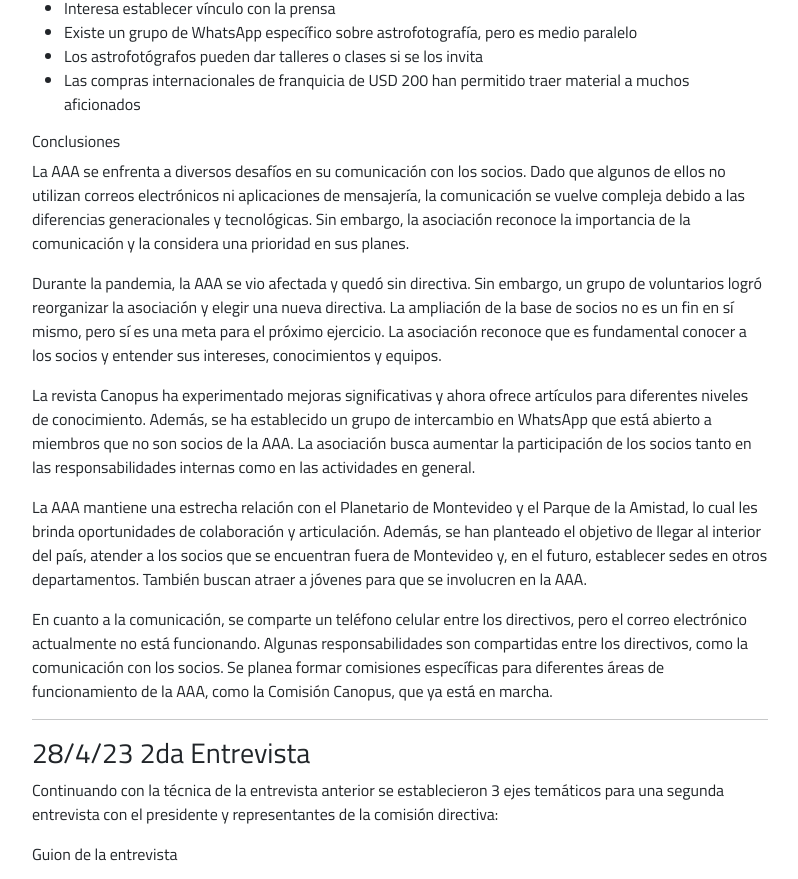
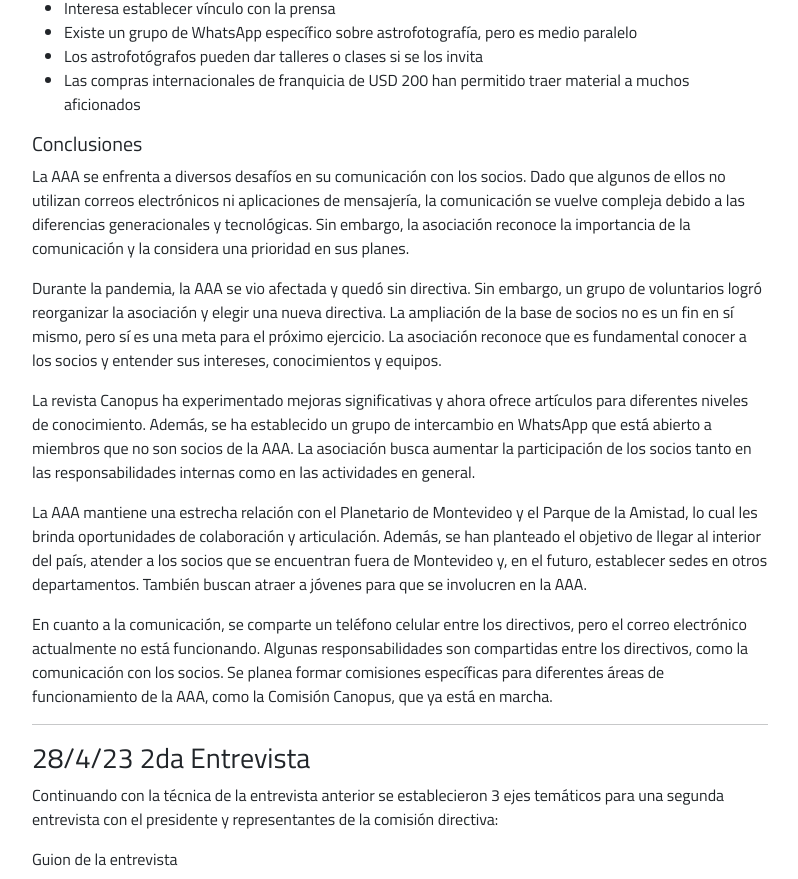
Before and after one commit to Gonzalosdesign/pfc_AAA, a plain HTML site: page metodologia.html in a window 1280 px wide. Shown: the part 2551-3430 px from the top of the page, without its empty margins (50-848 px from the left). Drawn offline with nearby package versions, Linux system fonts and the light colour scheme.

Commit message:
cambia h6 a h5

```diff
--- a/metodologia.html
+++ b/metodologia.html
@@ -133,7 +133,7 @@
         <li>Los astrofotógrafos pueden dar talleres o clases si se los invita</li>
         <li>Las compras internacionales de franquicia de USD 200 han permitido traer material a muchos aficionados</li>
       </ul>
-      <h6>Conclusiones</h6>
+      <h5>Conclusiones</h5>
       <p>La AAA se enfrenta a diversos desafíos en su comunicación con los socios. Dado que algunos de ellos no utilizan correos electrónicos ni aplicaciones de mensajería, la comunicación se vuelve compleja debido a las diferencias generacionales y tecnológicas. Sin embargo, la asociación reconoce la importancia de la comunicación y la considera una prioridad en sus planes.</p>
       <p>Durante la pandemia, la AAA se vio afectada y quedó sin directiva. Sin embargo, un grupo de voluntarios logró reorganizar la asociación y elegir una nueva directiva. La ampliación de la base de socios no es un fin en sí mismo, pero sí es una meta para el próximo ejercicio. La asociación reconoce que es fundamental conocer a los socios y entender sus intereses, conocimientos y equipos.</p>
       <p>La revista Canopus ha experimentado mejoras significativas y ahora ofrece artículos para diferentes niveles de conocimiento. Además, se ha establecido un grupo de intercambio en WhatsApp que está abierto a miembros que no son socios de la AAA. La asociación busca aumentar la participación de los socios tanto en las responsabilidades internas como en las actividades en general.</p>
```
